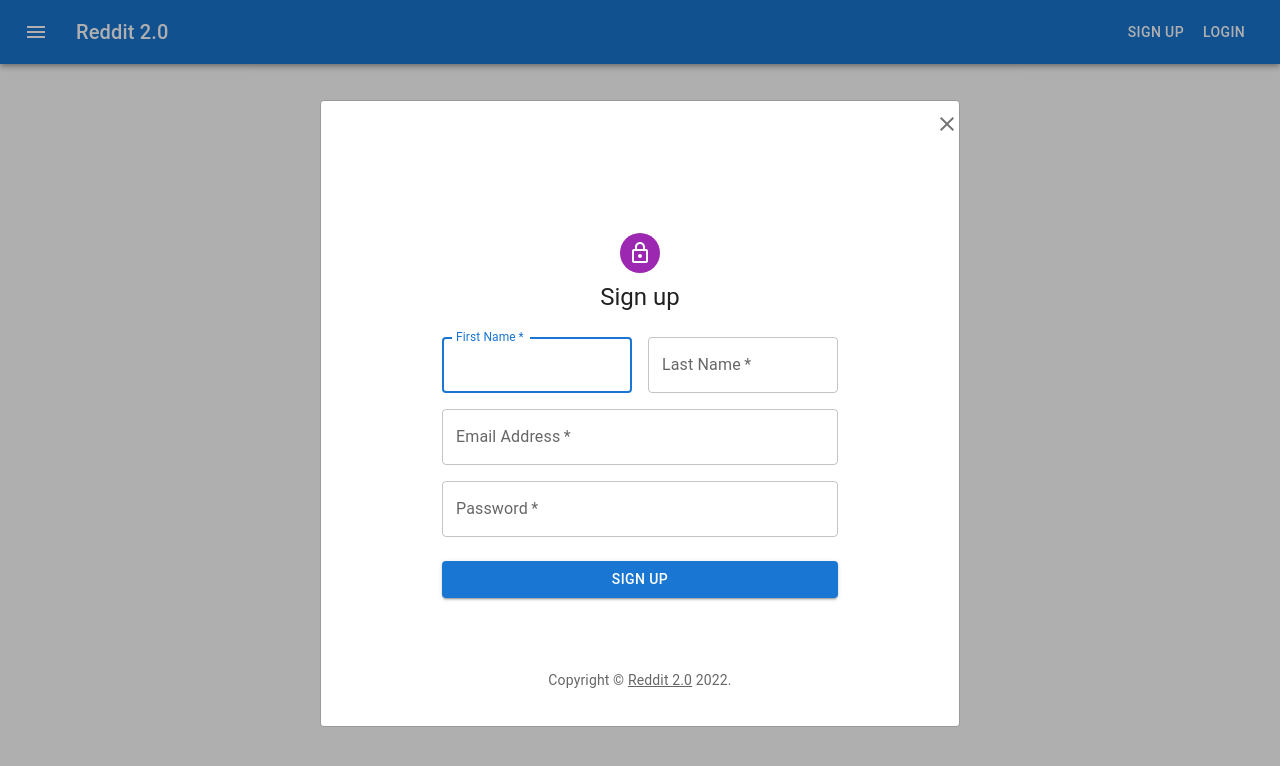
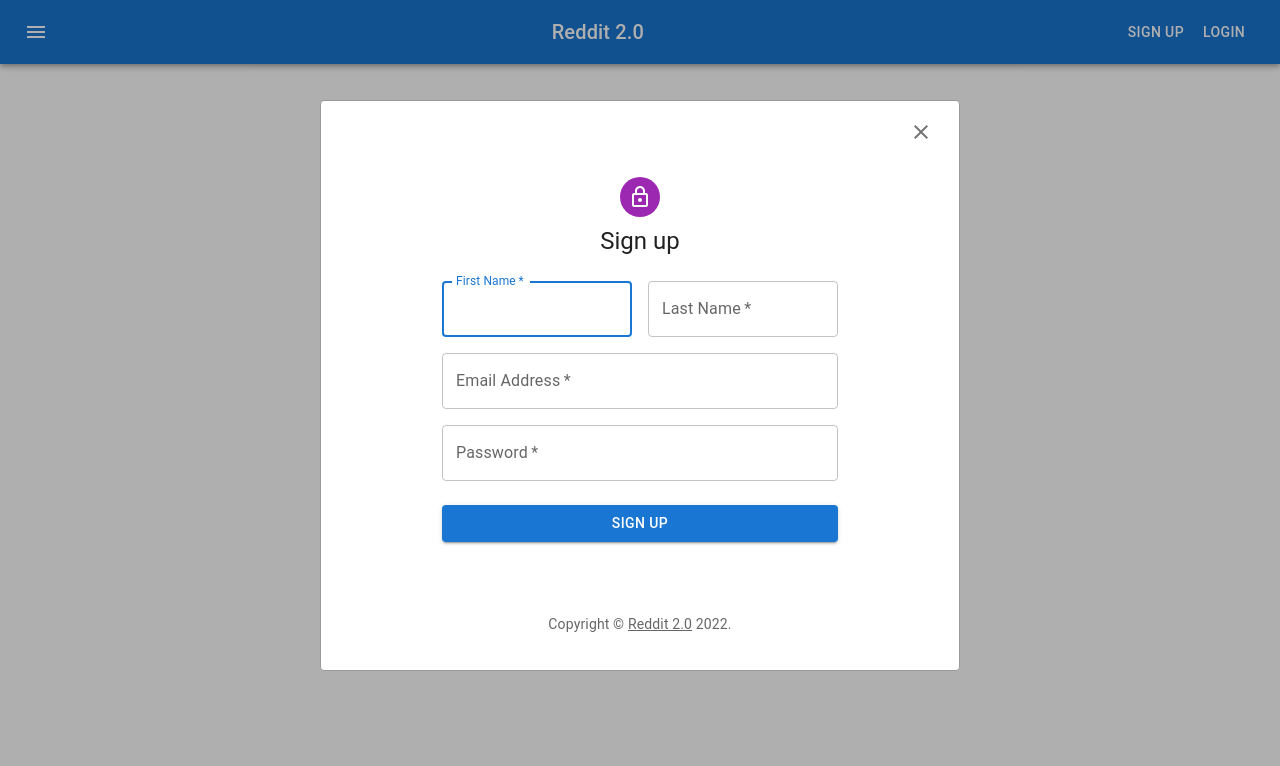
Before and after one commit to CvetkovskiIvor/prog-inz-projekt, a React (Create React App) app in the folder social-front/: page / in a window 1280 px wide. Both pictures are taken after a click on the button "SIGN UP". Shown: the top 766 px of the page. Built offline with nearby package versions, Linux system fonts and the light colour scheme.

Commit message:
Add files via upload

```diff
--- a/social-front/src/App.js
+++ b/social-front/src/App.js
@@ -1,8 +1,11 @@
 import * as React from 'react';
 import Navbar from './Navbar';
+import './index.css';
+
+
 function App() {
   return (
-    <div className="App">
+    <div className='App'>
      <Navbar/>
     </div>
   );
--- a/social-front/src/Popup.js
+++ b/social-front/src/Popup.js
@@ -1,6 +1,9 @@
 import React from "react";
 import CloseIcon from '@mui/icons-material/Close';
 import IconButton from '@mui/material/IconButton';
+import './index.css';
+
+
 
 const Popup = props => {
   return (
--- a/social-front/src/SignIn.js
+++ b/social-front/src/SignIn.js
@@ -44,7 +44,7 @@ export default function SignIn() {
         <CssBaseline />
         <Box
           sx={{
-            marginTop: 8,
+            marginTop: 1,
             display: 'flex',
             flexDirection: 'column',
             alignItems: 'center',
--- a/social-front/src/SignUp.js
+++ b/social-front/src/SignUp.js
@@ -44,7 +44,7 @@ export default function SignUp() {
         <CssBaseline />
         <Box
           sx={{
-            marginTop: 8,
+            marginTop: 1,
             display: 'flex',
             flexDirection: 'column',
             alignItems: 'center',
--- a/social-front/src/index.css
+++ b/social-front/src/index.css
@@ -1,3 +1,6 @@
+.App {
+  text-align: center;
+}
 body {
   margin: 0;
   font-family: -apple-system, BlinkMacSystemFont, 'Segoe UI', 'Roboto', 'Oxygen',
@@ -32,12 +35,12 @@ code {
   border-radius: 4px;
   padding: 20px;
   border: 1px solid #999;
-  overflow: auto;
+  overflow: hidden;
 }
 
 
 .close-icon2{
-  position: fixed;
-  right: calc(-93% - 30px);
-  top: calc(84vh - 82vh - 33px);
+  position: relative;
+  right: calc(-44% - 18px);
+  top: calc(85vh - 82vh - 33px);
 }
--- a/social-front/src/index.js
+++ b/social-front/src/index.js
@@ -1,6 +1,5 @@
 import React from 'react';
 import ReactDOM from 'react-dom';
-import './index.css';
 import App from './App';
 import reportWebVitals from './reportWebVitals';
 
```
Also changed, not shown: 1 other file (tests, documents, lock files or other folders).
